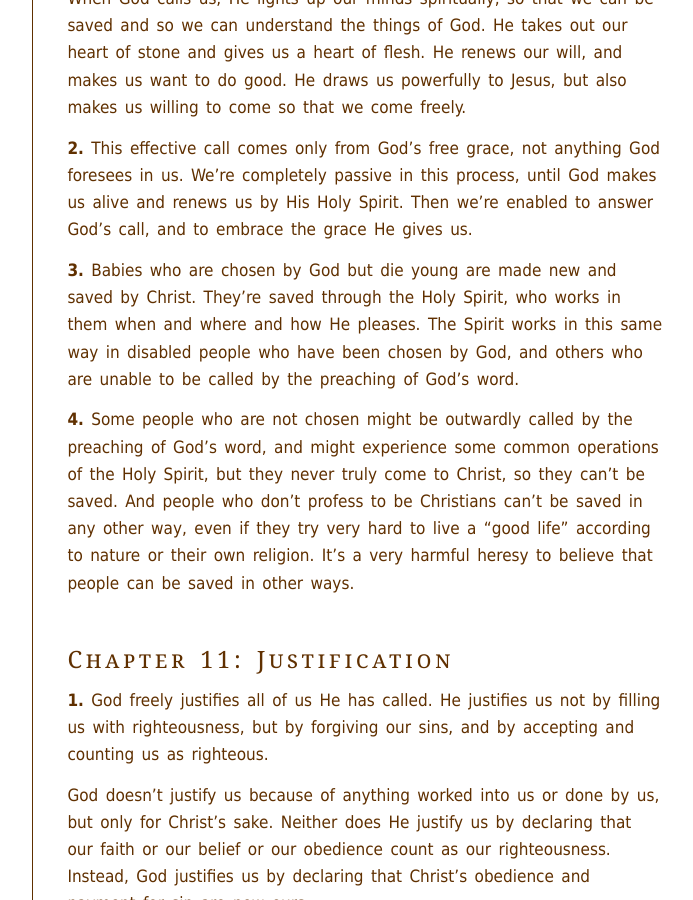
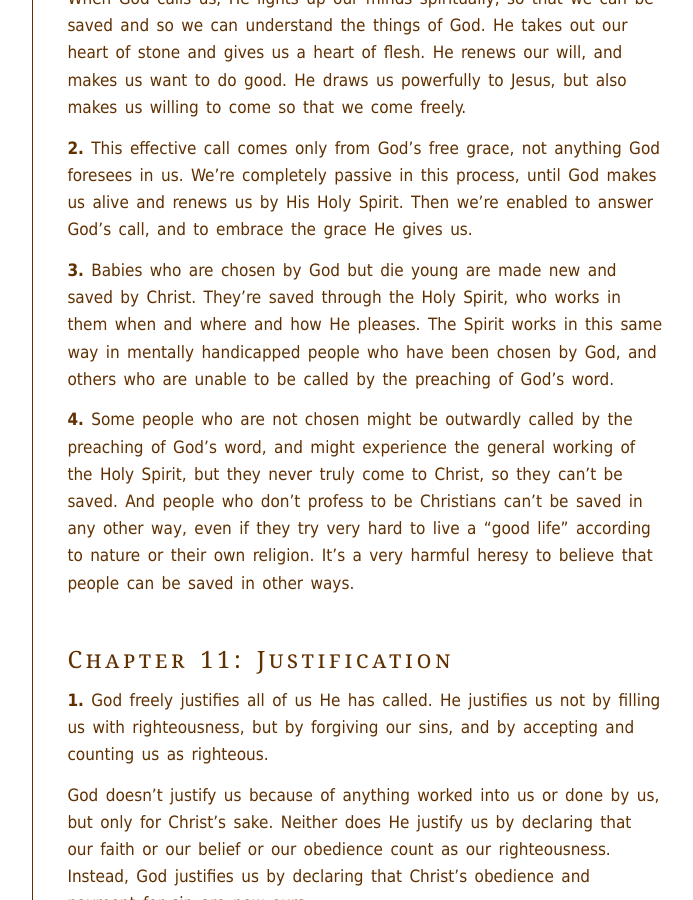
Before and after one commit to benhoyt/benhoyt.github.com, a Jekyll site: the page built from writings-pew.html, in a window 1280 px wide and 900 px high, scrolled down 15084 px. Shown: the whole window, without its empty margins (356-1049 px from the left). Built offline with Jekyll 4.4.1, drawn with Linux system fonts in a browser that asks for light colours.

Commit message:
Some tweaks to chapter 10 per Franci.

```diff
--- a/writings-pew.html
+++ b/writings-pew.html
@@ -306,9 +306,9 @@ permalink: /writings/pew/index.html
 
 <p><a id="chapter10-2" href="#chapter10-2" class="subsection">2.</a> This effective call comes only from God’s free grace, not anything God foresees in us. We’re completely passive in this process, until God makes us alive and renews us by His Holy Spirit. Then we’re enabled to answer God’s call, and to embrace the grace He gives us.</p>
 
-<p><a id="chapter10-3" href="#chapter10-3" class="subsection">3.</a> Babies who are chosen by God but die young are made new and saved by Christ. They’re saved through the Holy Spirit, who works in them when and where and how He pleases. The Spirit works in this same way in disabled people who have been chosen by God, and others who are unable to be called by the preaching of God’s word.</p>
+<p><a id="chapter10-3" href="#chapter10-3" class="subsection">3.</a> Babies who are chosen by God but die young are made new and saved by Christ. They’re saved through the Holy Spirit, who works in them when and where and how He pleases. The Spirit works in this same way in mentally handicapped people who have been chosen by God, and others who are unable to be called by the preaching of God’s word.</p>
 
-<p><a id="chapter10-4" href="#chapter10-4" class="subsection">4.</a> Some people who are not chosen might be outwardly called by the preaching of God’s word, and might experience some common operations of the Holy Spirit, but they never truly come to Christ, so they can’t be saved. And people who don’t profess to be Christians can’t be saved in any other way, even if they try very hard to live a “good life” according to nature or their own religion. It’s a very harmful heresy to believe that people can be saved in other ways.</p>
+<p><a id="chapter10-4" href="#chapter10-4" class="subsection">4.</a> Some people who are not chosen might be outwardly called by the preaching of God’s word, and might experience the general working of the Holy Spirit, but they never truly come to Christ, so they can’t be saved. And people who don’t profess to be Christians can’t be saved in any other way, even if they try very hard to live a “good life” according to nature or their own religion. It’s a very harmful heresy to believe that people can be saved in other ways.</p>
 
 
 <h2 id="chapter11"><a href="#chapter11">Chapter 11: Justification</a></h2>
```
